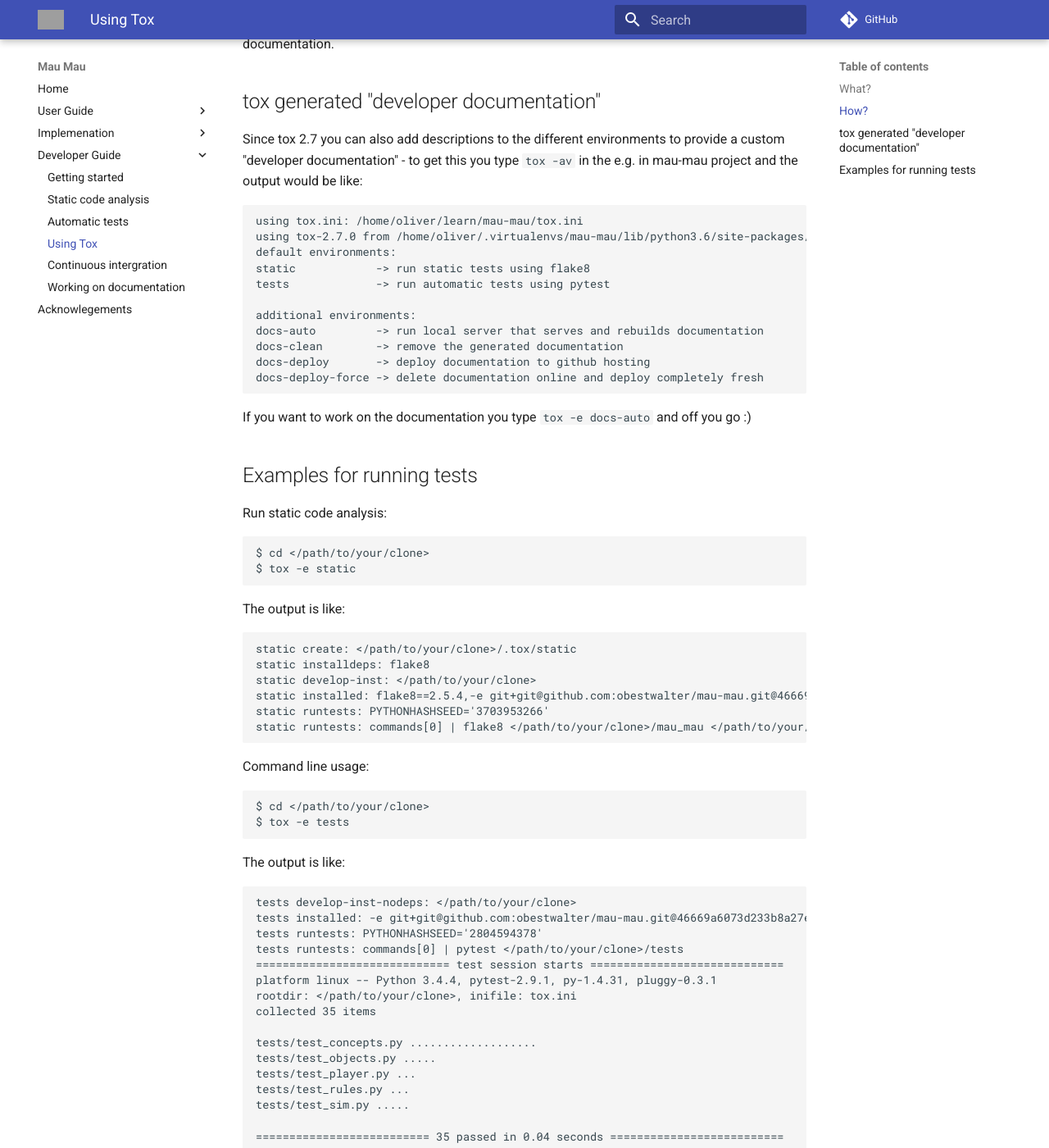
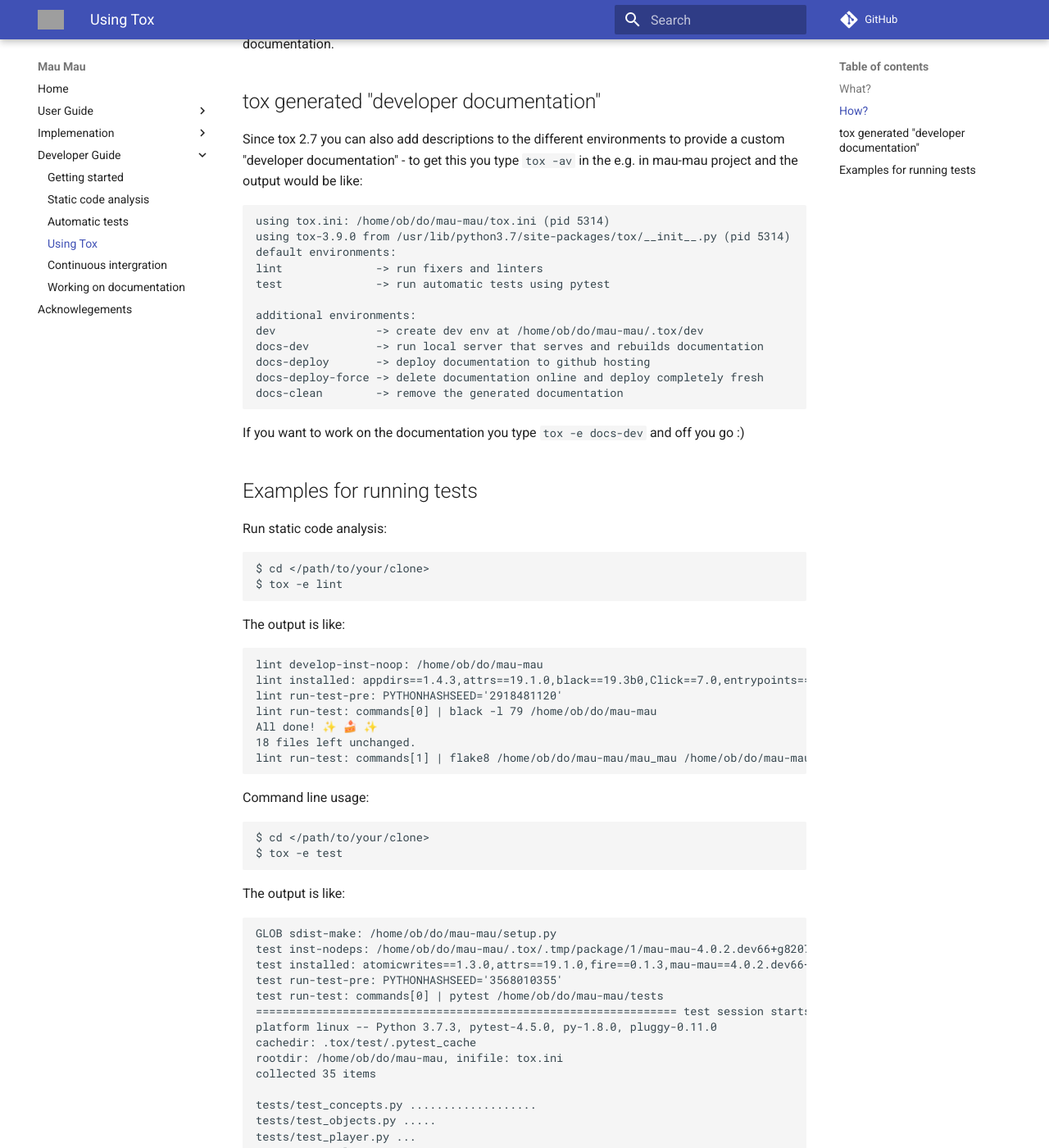
Before and after one commit to obestwalter/mau-mau, an MkDocs documentation site: the page built from docs/dev/tox.md, in a window 1280 px wide and 1400 px high, scrolled down 553 px. Shown: the whole window at 82% size. Built offline with MkDocs 1.6.1 and Material for MkDocs 9.7.7, drawn with Linux system fonts in a browser that asks for light colours; comment, search, counter and statistics services are not loaded; some of the changed text lies outside the part shown; grey boxes are pictures that could not be loaded.

Commit message:
update doc-docs and tox docs

````diff
--- a/docs/dev/tox.md
+++ b/docs/dev/tox.md
@@ -15,20 +15,21 @@ In this project we use it to run the tests and for building, developing and depl
 Since tox 2.7 you can also add descriptions to the different environments to provide a custom "developer documentation" - to get this you type `tox -av` in the e.g. in mau-mau project and the output would be like:
 
 ```text
-using tox.ini: /home/oliver/learn/mau-mau/tox.ini
-using tox-2.7.0 from /home/oliver/.virtualenvs/mau-mau/lib/python3.6/site-packages/tox/__init__.py
+using tox.ini: /home/ob/do/mau-mau/tox.ini (pid 5314)
+using tox-3.9.0 from /usr/lib/python3.7/site-packages/tox/__init__.py (pid 5314)
 default environments:
-static            -> run static tests using flake8
-tests             -> run automatic tests using pytest
+lint              -> run fixers and linters
+test              -> run automatic tests using pytest
 
 additional environments:
-docs-auto         -> run local server that serves and rebuilds documentation
-docs-clean        -> remove the generated documentation
+dev               -> create dev env at /home/ob/do/mau-mau/.tox/dev
+docs-dev          -> run local server that serves and rebuilds documentation
 docs-deploy       -> deploy documentation to github hosting
 docs-deploy-force -> delete documentation online and deploy completely fresh
+docs-clean        -> remove the generated documentation
 ```
 
-If you want to work on the documentation you type `tox -e docs-auto` and off you go :)
+If you want to work on the documentation you type `tox -e docs-dev` and off you go :)
 
 ## Examples for running tests
 
@@ -36,48 +37,51 @@ Run static code analysis:
 
 ```bash
 $ cd </path/to/your/clone>
-$ tox -e static
+$ tox -e lint
 ```
 
 The output is like:
 
 ```text
-static create: </path/to/your/clone>/.tox/static
-static installdeps: flake8
-static develop-inst: </path/to/your/clone>
-static installed: flake8==2.5.4,-e git+git@github.com:obestwalter/mau-mau.git@46669a6073d233b8a27eee4995c63f03a4aec7a3#egg=mau_mau,mccabe==0.4.0,pep8==1.7.0,pyflakes==1.0.0
-static runtests: PYTHONHASHSEED='3703953266'
-static runtests: commands[0] | flake8 </path/to/your/clone>/mau_mau </path/to/your/clone>/tests --show-source
+lint develop-inst-noop: /home/ob/do/mau-mau
+lint installed: appdirs==1.4.3,attrs==19.1.0,black==19.3b0,Click==7.0,entrypoints==0.3,fire==0.1.3,flake8==3.7.7,-e git+git@github.com:obestwalter/mau-mau.git@820747869d434e578e33dedeb3d417da339fc7fd#egg=mau_mau,mccabe==0.6.1,pycodestyle==2.5.0,pyflakes==2.1.1,six==1.12.0,toml==0.10.0
+lint run-test-pre: PYTHONHASHSEED='2918481120'
+lint run-test: commands[0] | black -l 79 /home/ob/do/mau-mau
+All done! ✨ 🍰 ✨
+18 files left unchanged.
+lint run-test: commands[1] | flake8 /home/ob/do/mau-mau/mau_mau /home/ob/do/mau-mau/tests --show-source
 ```
 
 Command line usage:
 
 ```bash
 $ cd </path/to/your/clone>
-$ tox -e tests
+$ tox -e test
 ```
 
 The output is like:
 
 ```text
-tests develop-inst-nodeps: </path/to/your/clone>
-tests installed: -e git+git@github.com:obestwalter/mau-mau.git@46669a6073d233b8a27eee4995c63f03a4aec7a3#egg=mau_mau,py==1.4.31,pytest==2.9.1
-tests runtests: PYTHONHASHSEED='2804594378'
-tests runtests: commands[0] | pytest </path/to/your/clone>/tests
-============================= test session starts =============================
-platform linux -- Python 3.4.4, pytest-2.9.1, py-1.4.31, pluggy-0.3.1
-rootdir: </path/to/your/clone>, inifile: tox.ini
+GLOB sdist-make: /home/ob/do/mau-mau/setup.py
+test inst-nodeps: /home/ob/do/mau-mau/.tox/.tmp/package/1/mau-mau-4.0.2.dev66+g8207478.d20190519.zip
+test installed: atomicwrites==1.3.0,attrs==19.1.0,fire==0.1.3,mau-mau==4.0.2.dev66+g8207478.d20190519,more-itertools==7.0.0,pluggy==0.11.0,py==1.8.0,pytest==4.5.0,six==1.12.0,wcwidth==0.1.7
+test run-test-pre: PYTHONHASHSEED='3568010355'
+test run-test: commands[0] | pytest /home/ob/do/mau-mau/tests
+=============================================================== test session starts ===============================================================
+platform linux -- Python 3.7.3, pytest-4.5.0, py-1.8.0, pluggy-0.11.0
+cachedir: .tox/test/.pytest_cache
+rootdir: /home/ob/do/mau-mau, inifile: tox.ini
 collected 35 items
 
-tests/test_concepts.py ...................
-tests/test_objects.py .....
-tests/test_player.py ...
-tests/test_rules.py ...
-tests/test_sim.py .....
+tests/test_concepts.py ...................                                                                                                  [ 54%]
+tests/test_objects.py .....                                                                                                                 [ 68%]
+tests/test_player.py ...                                                                                                                    [ 77%]
+tests/test_rules.py ...                                                                                                                     [ 85%]
+tests/test_sim.py .....                                                                                                                     [100%]
 
-========================== 35 passed in 0.04 seconds ==========================
-___________________________________ summary ___________________________________
-  tests: commands succeeded
+============================================================ 35 passed in 0.05 seconds ============================================================
+_____________________________________________________________________ summary _____________________________________________________________________
+  test: commands succeeded
   congratulations :)
 ```
 
````
Also changed, not shown: docs/dev/docs.md (+1 -1 lines).
